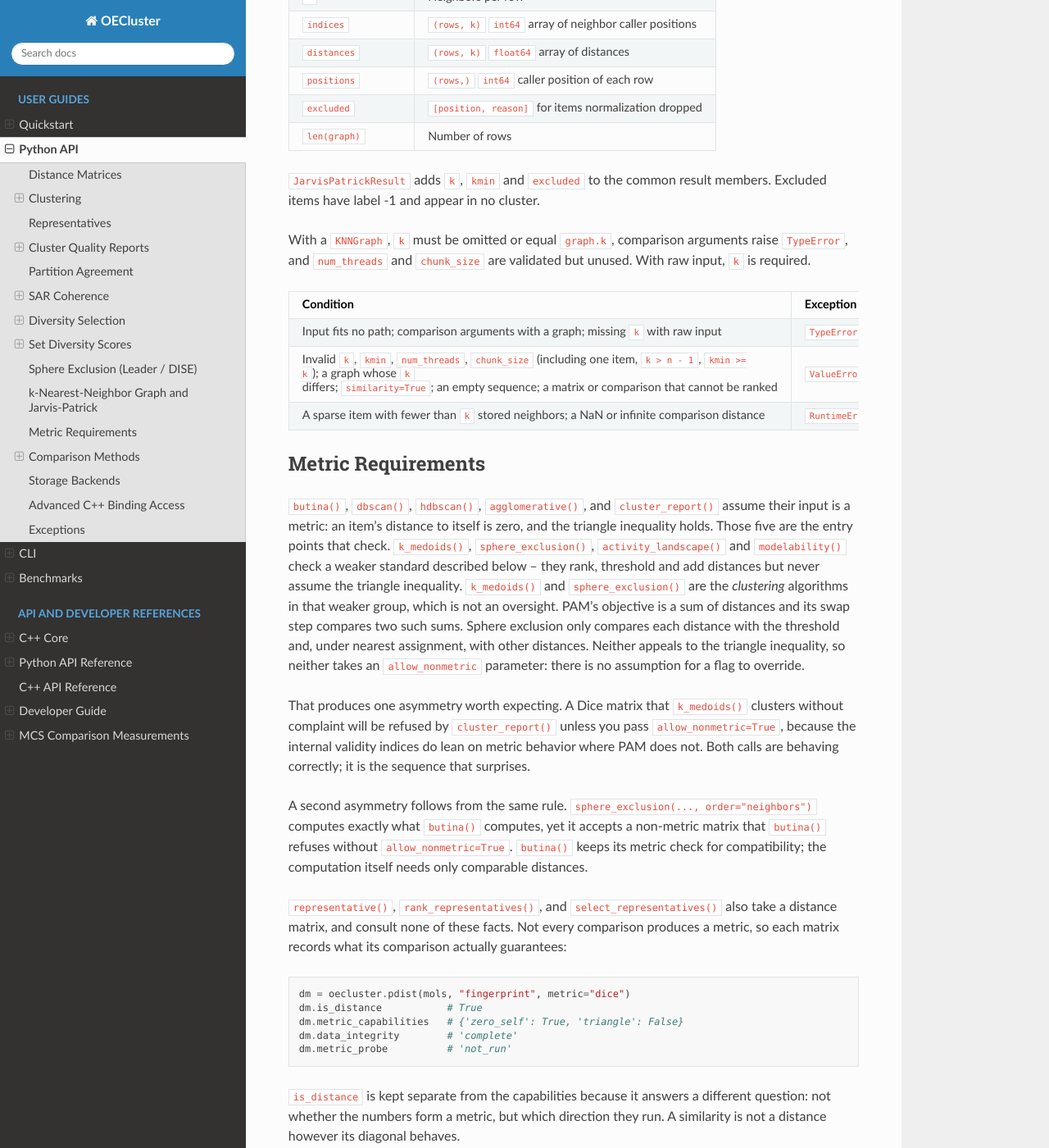
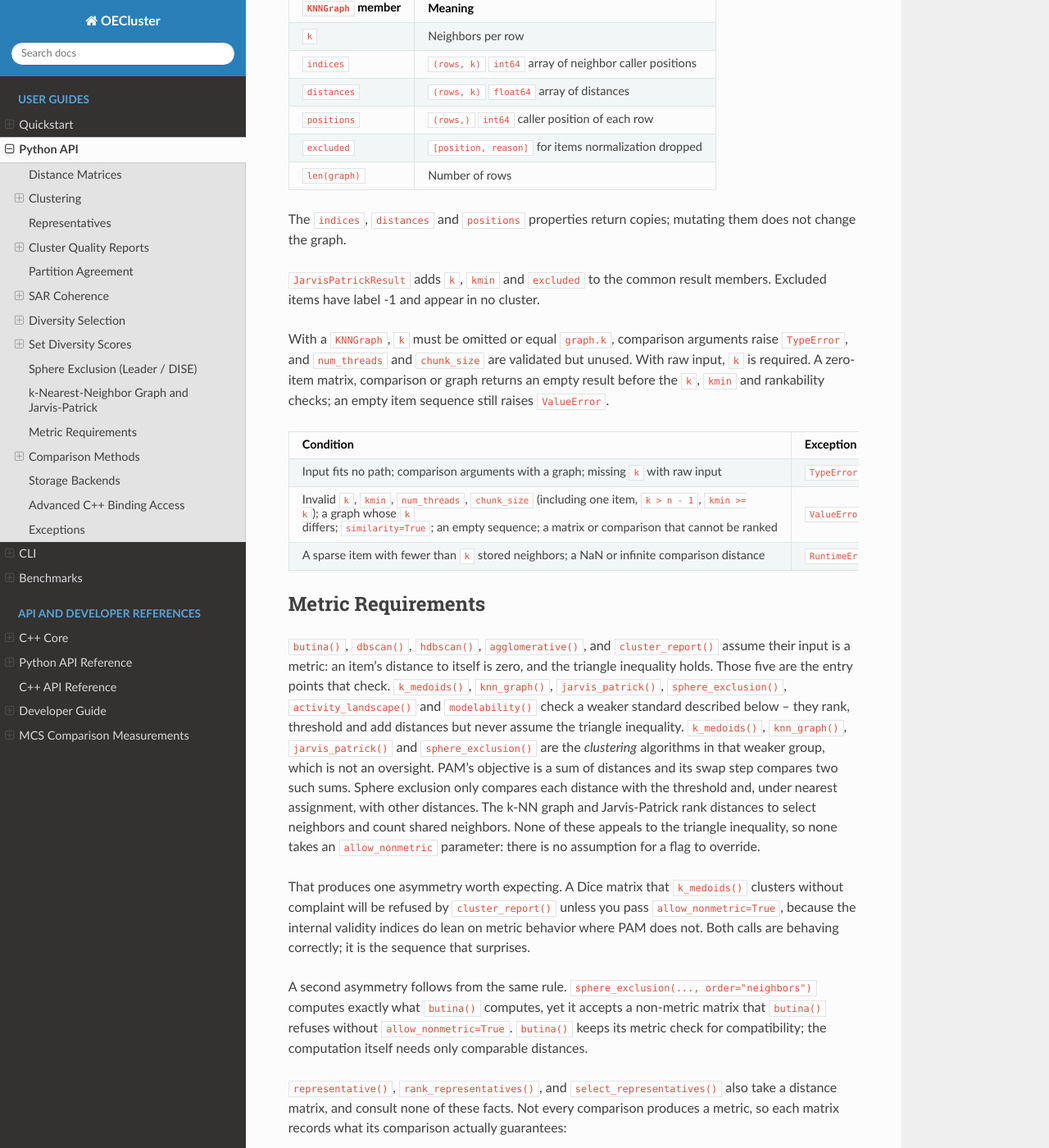
Before and after one commit to scott-arne/oecluster, a Sphinx documentation site: the page built from docs/python-api.md, in a window 1280 px wide and 1400 px high, scrolled down 24504 px. Shown: the whole window at 82% size. Built offline with Sphinx 7.4.7 and the Read the Docs theme 3.1.0, drawn with Linux system fonts in a browser that asks for light colours; pages that are not in the unit, such as notebooks, are missing from menus; the version number is read from the project's files by our own code; some of the changed text lies outside the part shown.

Commit message:
docs: qualify knn_graph and jarvis_patrick guarantees

```diff
--- a/docs/python-api.md
+++ b/docs/python-api.md
@@ -1170,7 +1170,9 @@
 **Inputs.** A `SymmetricDistanceMatrix` (dense, memory-mapped or sparse), a
 prebuilt comparison, or a sequence of items with `comparison=` and
 comparison options, as for `sphere_exclusion`. Lazy paths evaluate every
-ordered pair, N(N-1) comparisons, and keep only the O(N*k) graph.
+ordered pair, N(N-1) comparisons, and keep only the O(N*k) graph, plus one
+comparison clone per running worker during the build. A comparison that copies
+its items, such as `mcs`, costs O(N) per clone.
 
 **Rows.** Each row lists `k` items other than its own, ordered by ascending
 (distance, position); equal distances go to the lower position. The result
@@ -1178,9 +1180,9 @@
 distances, not affinities.
 
 **Sparse matrices.** The matrix must hold every pair at or within its
-cutoff, as `pdist(..., cutoff=...)` produces, and every item needs at least
-`k` stored neighbors. Otherwise the call raises `RuntimeError`; raise the
-cutoff or lower `k`.
+cutoff, as `pdist(..., cutoff=...)` produces; the builder cannot verify that,
+and a missing nearer pair silently changes a row. An item with fewer than `k`
+stored neighbors raises `RuntimeError`; raise the cutoff or lower `k`.
 
 **Linkage.** Items i and j are linked when each is in the other's list and
 the lists share at least `kmin` items. Clusters are the connected components,
@@ -1199,12 +1201,17 @@
 | `excluded` | `[position, reason]` for items normalization dropped |
 | `len(graph)` | Number of rows |
 
+The `indices`, `distances` and `positions` properties return copies; mutating
+them does not change the graph.
+
 `JarvisPatrickResult` adds `k`, `kmin` and `excluded` to the common result
 members. Excluded items have label -1 and appear in no cluster.
 
 With a `KNNGraph`, `k` must be omitted or equal `graph.k`, comparison
 arguments raise `TypeError`, and `num_threads` and `chunk_size` are validated
-but unused. With raw input, `k` is required.
+but unused. With raw input, `k` is required. A zero-item matrix, comparison or
+graph returns an empty result before the `k`, `kmin` and rankability checks;
+an empty item sequence still raises `ValueError`.
 
 | Condition | Exception |
 | --- | --- |
@@ -1217,14 +1224,16 @@
 `butina()`, `dbscan()`, `hdbscan()`, `agglomerative()`, and `cluster_report()`
 assume their input is a metric: an item's distance to itself is zero, and the
 triangle inequality holds. Those five are the entry points that check.
-`k_medoids()`, `sphere_exclusion()`, `activity_landscape()` and
-`modelability()` check a weaker standard described below -- they rank,
-threshold and add distances but never assume the triangle inequality.
-`k_medoids()` and `sphere_exclusion()` are the *clustering* algorithms in that
-weaker group, which is not an oversight. PAM's objective is a sum of distances
-and its swap step compares two such sums. Sphere exclusion only compares each
-distance with the threshold and, under nearest assignment, with other
-distances. Neither appeals to the triangle inequality, so neither takes an
+`k_medoids()`, `knn_graph()`, `jarvis_patrick()`, `sphere_exclusion()`,
+`activity_landscape()` and `modelability()` check a weaker standard described
+below -- they rank, threshold and add distances but never assume the triangle
+inequality. `k_medoids()`, `knn_graph()`, `jarvis_patrick()` and
+`sphere_exclusion()` are the *clustering* algorithms in that weaker group,
+which is not an oversight. PAM's objective is a sum of distances and its swap
+step compares two such sums. Sphere exclusion only compares each distance with
+the threshold and, under nearest assignment, with other distances. The k-NN
+graph and Jarvis-Patrick rank distances to select neighbors and count shared
+neighbors. None of these appeals to the triangle inequality, so none takes an
 `allow_nonmetric` parameter: there is no assumption for a flag to override.
 
 That produces one asymmetry worth expecting. A Dice matrix that `k_medoids()`
```
Also changed, not shown: CHANGELOG.md (+5 -2 lines), docs/cpp-core.md (+10 -6 lines).
